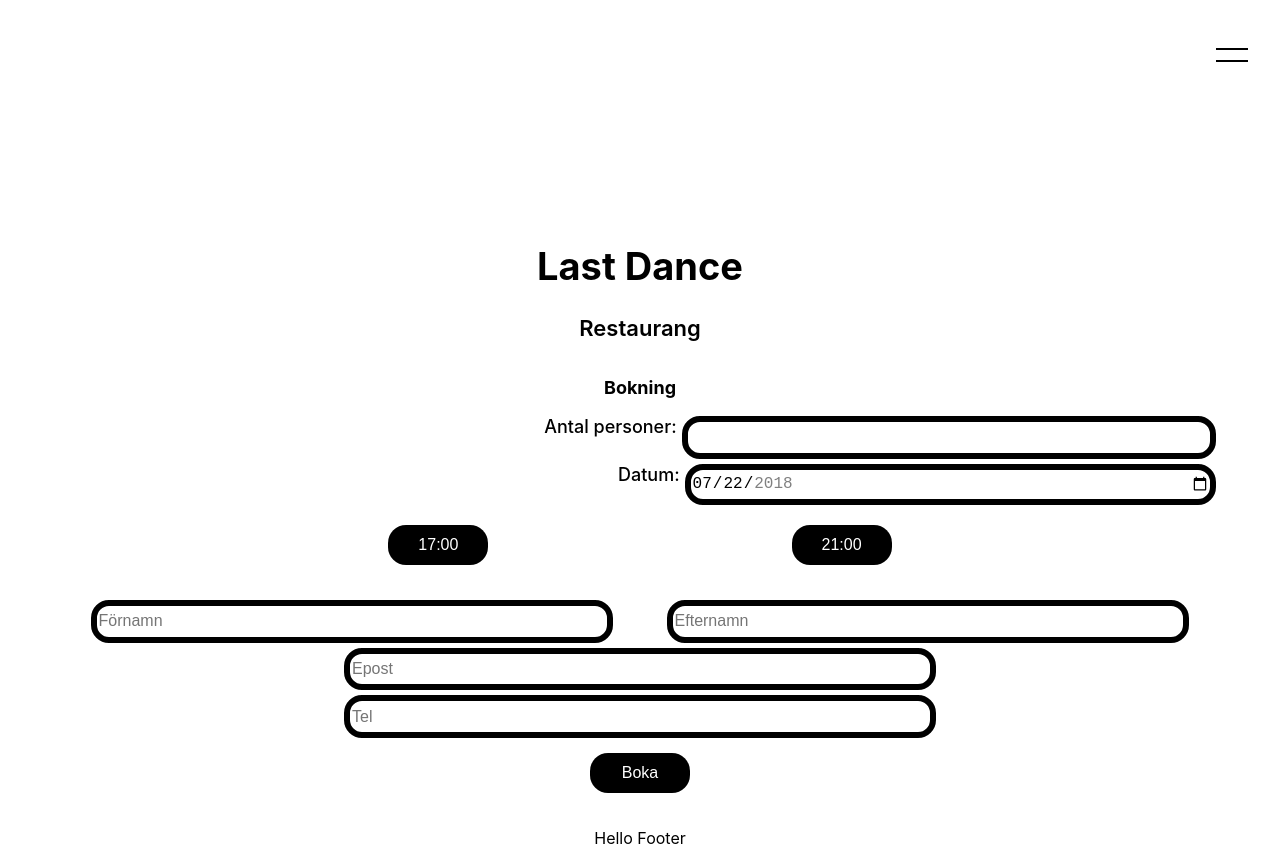
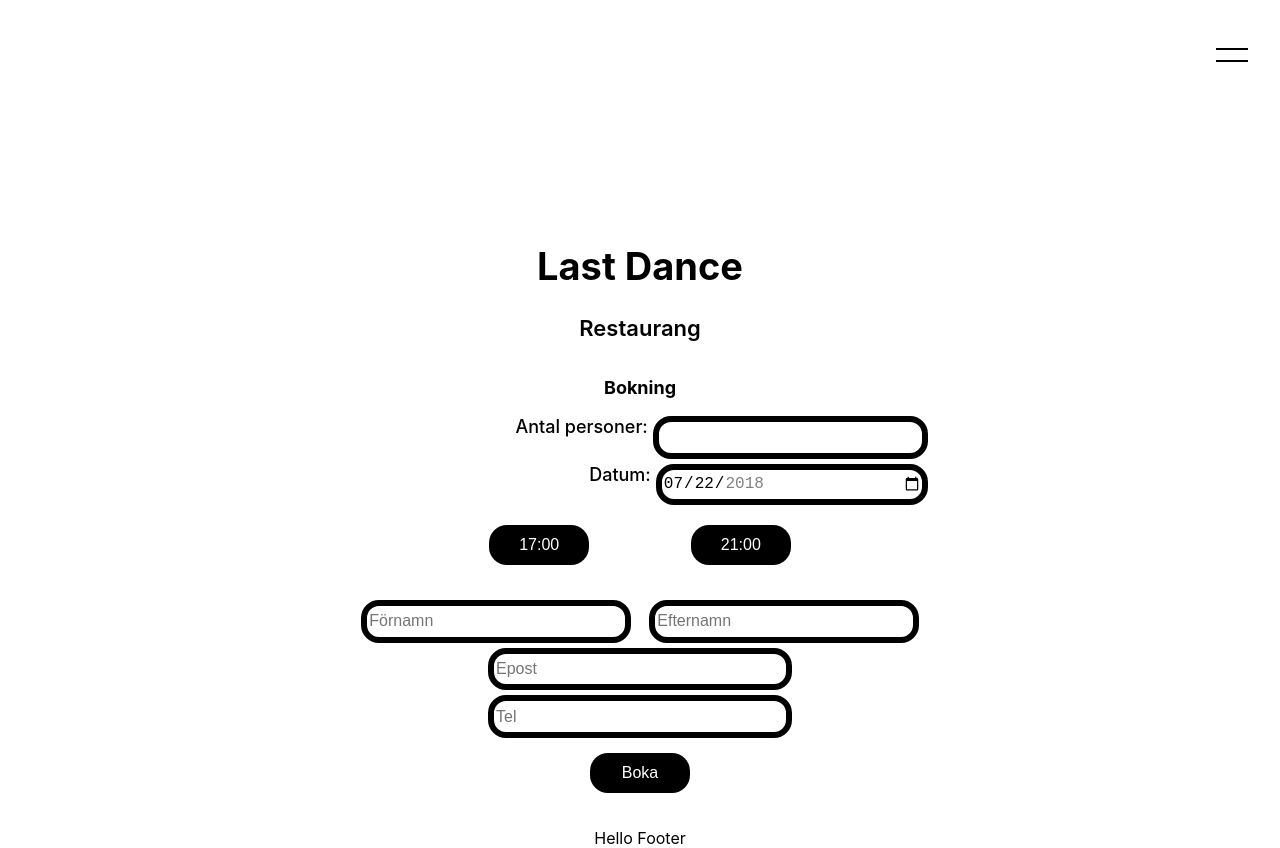
Before and after one commit to carlsylvan/restaurangen-last-dance, a React (Create React App) app: page /booking in a window 1280 px wide. Built offline with nearby package versions, Linux system fonts and the light colour scheme.

Commit message:
changed time buttons to div

```diff
--- a/src/components/Booking/Booking.tsx
+++ b/src/components/Booking/Booking.tsx
@@ -12,6 +12,7 @@ import {
   Button,
   ButtonWrapper,
   ContactWrapperInput,
+  ChooseTime,
 } from "../styled/Booking";
 
 export const Booking = () => {
@@ -21,13 +22,12 @@ export const Booking = () => {
     time: "",
     numberOfGuests: 0,
     customer: {
-        name: "",
-        lastname: "",
-        email: "",
-        phone: "",
-    }
-});
-
+      name: "",
+      lastname: "",
+      email: "",
+      phone: "",
+    },
+  });
 
   return (
     <BookingWrapper>
@@ -55,8 +55,8 @@ export const Booking = () => {
         </InputWrapper>
 
         <ButtonWrapper>
-          <Button>17:00</Button>
-          <Button>21:00</Button>
+          <ChooseTime>17:00</ChooseTime>
+          <ChooseTime>21:00</ChooseTime>
         </ButtonWrapper>
         <ContactWrapperInput>
           <div>
--- a/src/components/styled/Booking.tsx
+++ b/src/components/styled/Booking.tsx
@@ -27,6 +27,13 @@ export const Form = styled.form`
   flex-direction: column;
   align-items: center;
   width: 90%;
+
+  @media screen and (min-width: 768px) {
+    width: 60%;
+  }
+  @media screen and (min-width: 1000px) {
+    width: 45%;
+  }
 `;
 
 export const InputWrapper = styled.div`
@@ -76,6 +83,13 @@ export const Button = styled.button`
   cursor: pointer;
 `;
 
+export const ChooseTime = styled(Button)`
+  display: flex;
+  flex-direction: row;
+  align-items: center;
+  justify-content: center;
+`;
+
 export const ContactWrapperInput = styled.div`
   display: flex;
   flex-direction: column;
--- a/src/models/IBooking.ts
+++ b/src/models/IBooking.ts
@@ -8,5 +8,5 @@ export interface IBooking {
     lastname: string;
     email: string;
     phone: string;
+  };
 }
-};
```
Lines whose indentation alone changed are shown as unchanged.
